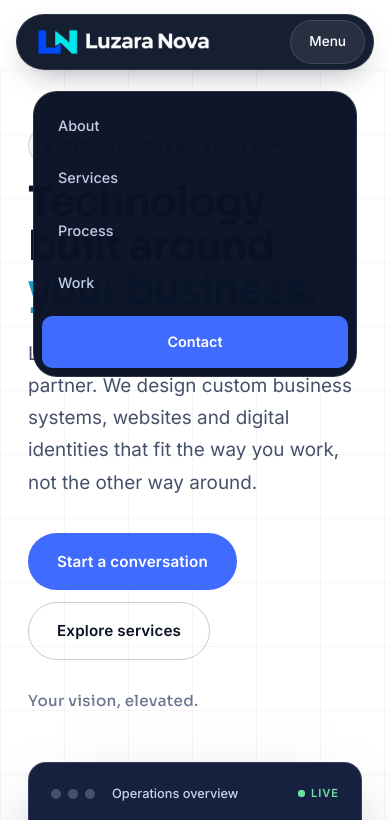
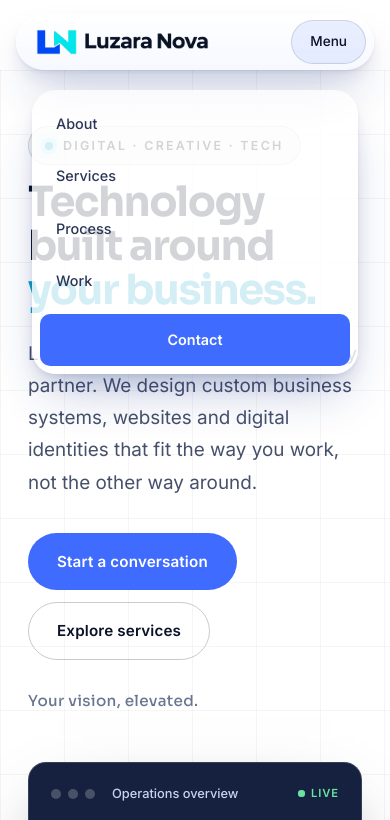
Before and after one commit to French-Vani11a/luzara-nova, a website: page frontend/site/index.html in a window 390 px wide. Both pictures are taken after a click on the button "Menu". Shown: the top 820 px of the page. Drawn offline with Linux system fonts and the light colour scheme.

Commit message:
glassy effect on top nav , removed navy blue

```diff
--- a/frontend/site/css/site.css
+++ b/frontend/site/css/site.css
@@ -80,14 +80,15 @@ h3 { font-size: 1.2rem; line-height: 1.3; margin-bottom: 8px; }
 
 /* Nav */
 .nav { position: sticky; top: 0; z-index: 50; padding: 14px 16px 0; pointer-events: none; }
-.nav-in { pointer-events: auto; display: flex; align-items: center; justify-content: space-between; height: 64px; width: -moz-fit-content; width: fit-content; max-width: 100%; gap: 44px; margin: 0 auto; padding: 0 10px 0 26px; background: rgba(10,18,38,.95); backdrop-filter: blur(14px) saturate(1.4); -webkit-backdrop-filter: blur(14px) saturate(1.4); border: 1px solid rgba(255,255,255,.1); border-radius: 999px; box-shadow: 0 12px 32px -14px rgba(10,18,38,.45); }
+.nav-in { pointer-events: auto; display: flex; align-items: center; justify-content: space-between; height: 64px; width: -moz-fit-content; width: fit-content; max-width: 100%; gap: 44px; margin: 0 auto; padding: 0 10px 0 26px; background: linear-gradient(180deg, rgba(255,255,255,.72), rgba(238,243,255,.55)); backdrop-filter: blur(20px) saturate(1.8); -webkit-backdrop-filter: blur(20px) saturate(1.8); border: 0; border-radius: 999px; box-shadow: inset 0 1px 0 rgba(255,255,255,.8), 0 2px 4px rgba(20,35,90,.06), 0 10px 20px -6px rgba(20,35,90,.14), 0 28px 50px -14px rgba(30,55,140,.30); }
 .brand img { display: block; height: 32px; width: auto; }
 .menu { display: flex; gap: 4px; align-items: center; }
-.menu a { text-decoration: none; font-size: .9rem; font-weight: 500; color: #c3cde6; padding: 9px 15px; border-radius: 999px; transition: color .2s, background .2s; }
-.menu a:hover { color: #fff; background: rgba(255,255,255,.08); }
+.menu a { text-decoration: none; font-size: .9rem; font-weight: 500; color: #2b3657; padding: 9px 15px; border-radius: 999px; transition: color .2s, background .2s; }
+.menu a:hover { color: var(--heading); background: rgba(63,107,255,.1); }
+.menu .cta-link:hover { color: #fff; }
 .menu .cta-link { margin-left: 10px; color: #fff; background: var(--accent); font-weight: 600; }
 .menu .cta-link:hover { background: var(--accent-hi); }
-.menu-btn { display: none; background: rgba(255,255,255,.08); border: 1px solid var(--line); border-radius: 999px; color: #fff; font: inherit; font-size: .85rem; font-weight: 500; padding: 9px 18px; cursor: pointer; }
+.menu-btn { display: none; background: rgba(63,107,255,.1); border: 1px solid var(--line); border-radius: 999px; color: var(--heading); font: inherit; font-size: .85rem; font-weight: 500; padding: 9px 18px; cursor: pointer; }
 
 /* Buttons */
 .btn {
@@ -249,7 +250,7 @@ input:focus, textarea:focus, select:focus { border-color: var(--cyan); box-shado
   .nav-in { height: 56px; padding: 0 8px 0 20px; width: 100%; gap: 12px; }
   .brand img { height: 26px; }
   .menu-btn { display: block; }
-  .menu { display: none; position: absolute; pointer-events: auto; top: 76px; left: 16px; right: 16px; flex-direction: column; align-items: stretch; gap: 0; padding: 8px; background: rgba(10,18,38,.98); border: 1px solid var(--line); border-radius: 24px; }
+  .menu { display: none; position: absolute; pointer-events: auto; top: 76px; left: 16px; right: 16px; flex-direction: column; align-items: stretch; gap: 0; padding: 8px; background: rgba(255,255,255,.82); backdrop-filter: blur(20px) saturate(1.8); -webkit-backdrop-filter: blur(20px) saturate(1.8); border: 0; box-shadow: 0 2px 4px rgba(20,35,90,.06), 0 10px 20px -6px rgba(20,35,90,.14), 0 28px 50px -14px rgba(30,55,140,.30); border-radius: 24px; }
   .menu.open { display: flex; }
   .menu a { padding: 14px 16px; border-radius: 10px; }
   .menu .cta-link { margin: 6px 0 0; text-align: center; }
--- a/frontend/site/index.html
+++ b/frontend/site/index.html
@@ -22,9 +22,9 @@
   </svg>
   <a class="skip" href="#main">Skip to content</a>
 
-  <header class="nav dark" id="nav">
+  <header class="nav" id="nav">
     <div class="wrap nav-in">
-      <a class="brand" href="#top" aria-label="Luzara Nova home"><img src="../assets/logo-main.png" alt="Luzara Nova" width="1852" height="278"></a>
+      <a class="brand" href="#top" aria-label="Luzara Nova home"><img src="../assets/logo-main-dark.png" alt="Luzara Nova" width="1852" height="278"></a>
       <button class="menu-btn" id="menu-btn" type="button" aria-expanded="false" aria-controls="menu">Menu</button>
       <nav class="menu" id="menu" aria-label="Main">
         <a href="#about">About</a>
```
Also changed, not shown: CLAUDE.md (+1 -1 lines), frontend/assets/logo-main-dark.png (added).
